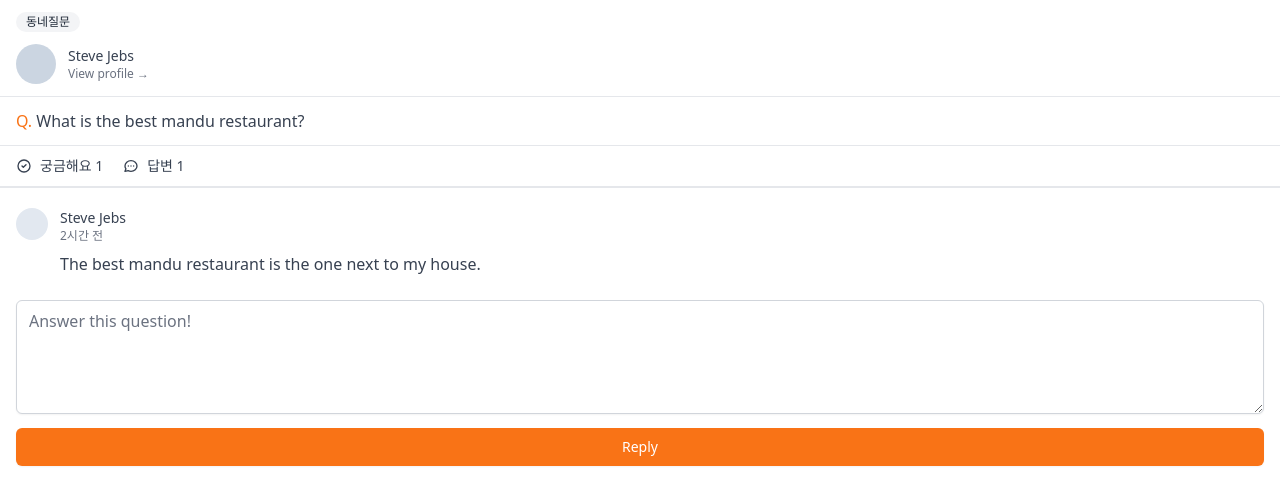
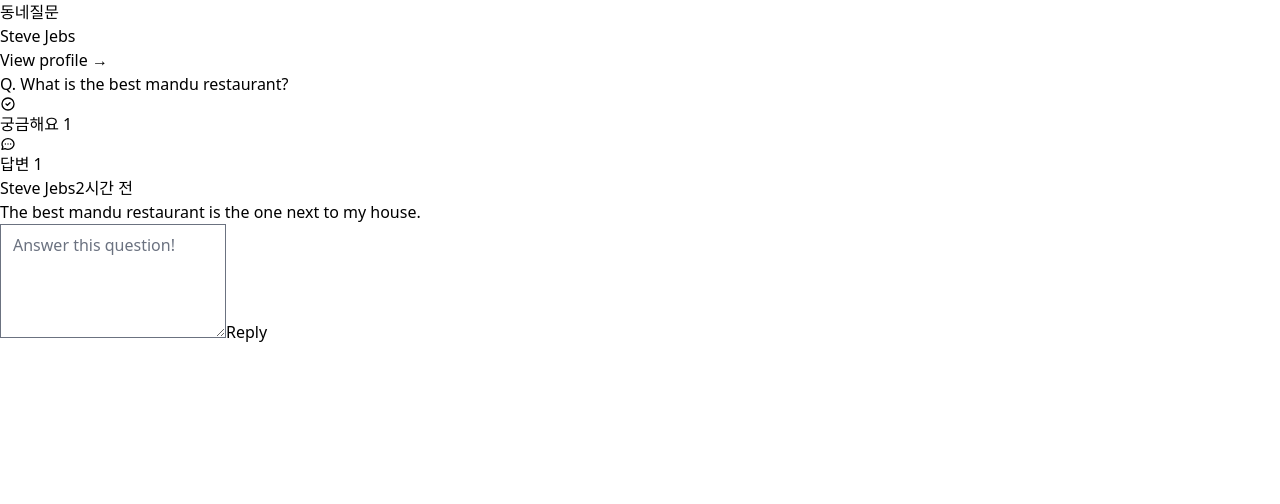
Before and after one commit to jh0152park/NextJS.12_CarrotMarket, a Next.js app in the folder carrot_market/: page /community/1 in a window 1280 px wide. Shown: the top 504 px of the page. Built offline with nearby package versions, Linux system fonts and the light colour scheme.

Commit message:
removed style

```diff
--- a/carrot_market/pages/community/[id].tsx
+++ b/carrot_market/pages/community/[id].tsx
@@ -3,27 +3,20 @@ import type { NextPage } from "next";
 const CommunityPostDetail: NextPage = () => {
     return (
         <div>
-            <span className="inline-flex my-3 ml-4 items-center px-2.5 py-0.5 rounded-full text-xs font-medium bg-gray-100 text-gray-800">
-                동네질문
-            </span>
-            <div className="flex items-center px-4 pb-3 mb-3 space-x-3 border-b cursor-pointer">
-                <div className="w-10 h-10 rounded-full bg-slate-300" />
+            <span>동네질문</span>
+            <div>
+                <div />
                 <div>
-                    <p className="text-sm font-medium text-gray-700">
-                        Steve Jebs
-                    </p>
-                    <p className="text-xs font-medium text-gray-500">
-                        View profile &rarr;
-                    </p>
+                    <p>Steve Jebs</p>
+                    <p>View profile →</p>
                 </div>
             </div>
             <div>
-                <div className="px-4 mt-2 text-gray-700">
-                    <span className="font-medium text-orange-500">Q.</span> What
-                    is the best mandu restaurant?
+                <div>
+                    <span>Q.</span> What is the best mandu restaurant?
                 </div>
-                <div className="flex px-4 space-x-5 mt-3 text-gray-700 py-2.5 border-t border-b-[2px]  w-full">
-                    <span className="flex items-center space-x-2 text-sm">
+                <div>
+                    <span>
                         <svg
                             className="w-4 h-4"
                             fill="none"
@@ -40,7 +33,7 @@ const CommunityPostDetail: NextPage = () => {
                         </svg>
                         <span>궁금해요 1</span>
                     </span>
-                    <span className="flex items-center space-x-2 text-sm">
+                    <span>
                         <svg
                             className="w-4 h-4"
                             fill="none"
@@ -59,32 +52,22 @@ const CommunityPostDetail: NextPage = () => {
                     </span>
                 </div>
             </div>
-            <div className="px-4 my-5 space-y-5">
-                <div className="flex items-start space-x-3">
-                    <div className="w-8 h-8 rounded-full bg-slate-200" />
+            <div>
+                <div>
+                    <div />
                     <div>
-                        <span className="block text-sm font-medium text-gray-700">
-                            Steve Jebs
-                        </span>
-                        <span className="block text-xs text-gray-500 ">
-                            2시간 전
-                        </span>
-                        <p className="mt-2 text-gray-700">
+                        <span>Steve Jebs</span>
+                        <span>2시간 전</span>
+                        <p>
                             The best mandu restaurant is the one next to my
                             house.
                         </p>
                     </div>
                 </div>
             </div>
-            <div className="px-4">
-                <textarea
-                    className="w-full mt-1 border-gray-300 rounded-md shadow-sm focus:ring-orange-500 focus:border-orange-500 "
-                    rows={4}
-                    placeholder="Answer this question!"
-                />
-                <button className="w-full px-4 py-2 mt-2 text-sm font-medium text-white bg-orange-500 border border-transparent rounded-md shadow-sm hover:bg-orange-600 focus:ring-2 focus:ring-offset-2 focus:ring-orange-500 focus:outline-none ">
-                    Reply
-                </button>
+            <div>
+                <textarea rows={4} placeholder="Answer this question!" />
+                <button>Reply</button>
             </div>
         </div>
     );
```
